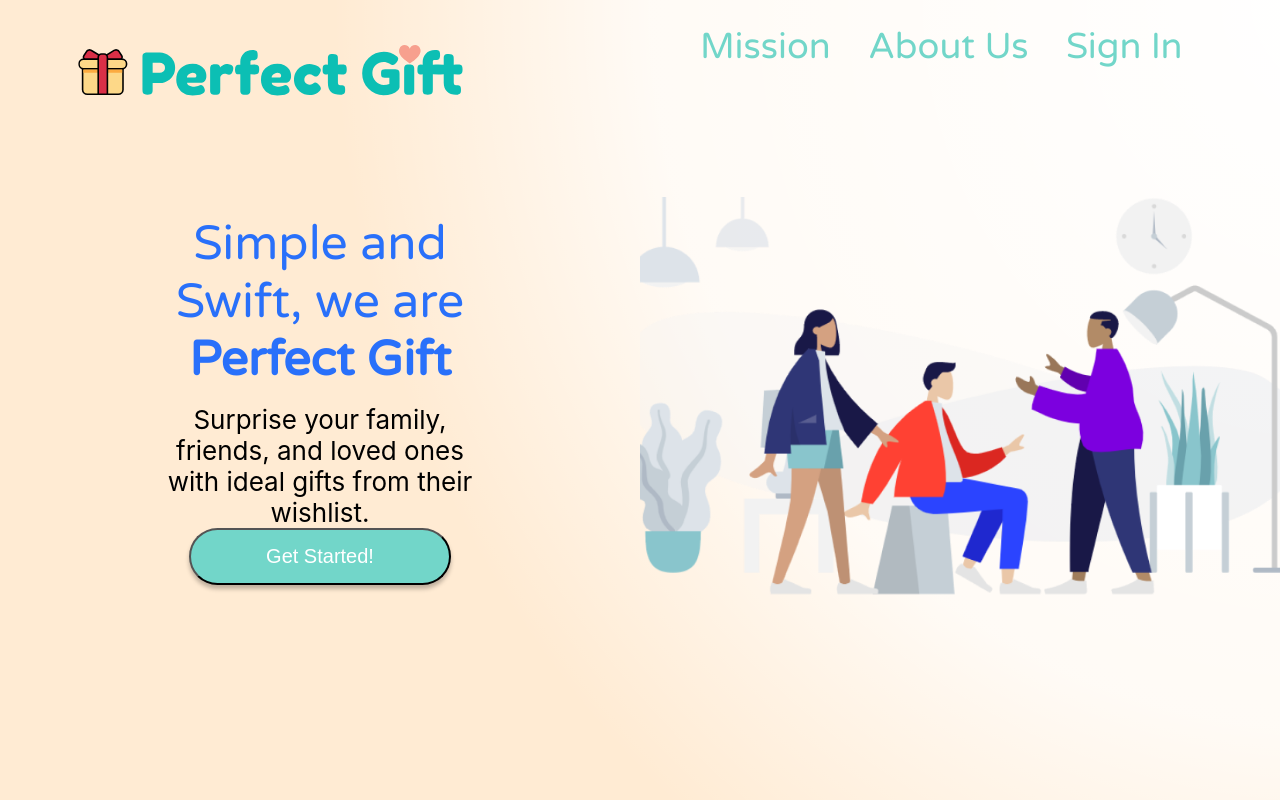
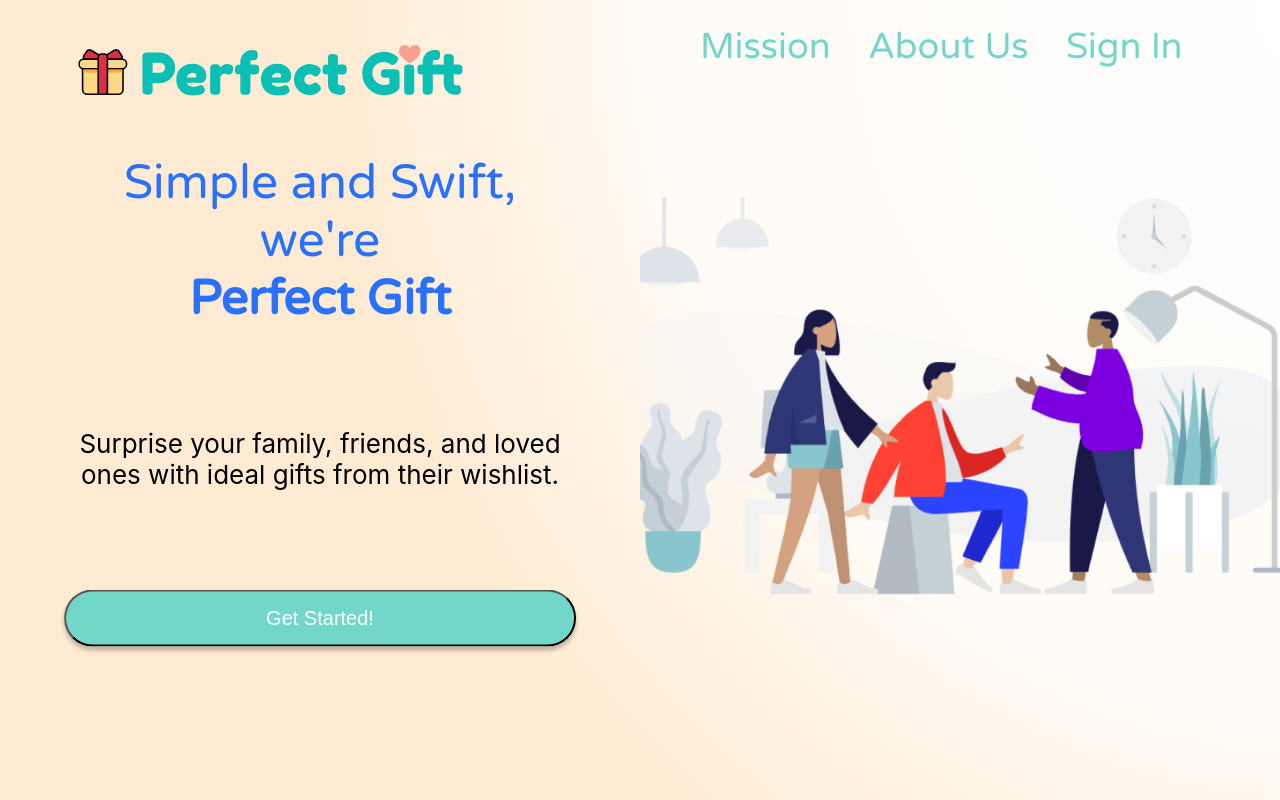
Before and after one commit to venuswku/perfect-gift, a React (Create React App) app: page / in a window 1280 px wide. Built offline with nearby package versions, Linux system fonts and the light colour scheme.

Commit message:
Change spacing on homepage

```diff
--- a/src/App.css
+++ b/src/App.css
@@ -93,6 +93,7 @@
   font-size: 48px;
   font-family: 'Varela Round';
   color: rgba(41, 112, 250, 1);
+  margin-bottom: 100px;
   ;
 }
 
@@ -170,6 +171,8 @@ a:hover {
   background: #72D6C9;
   box-shadow: 0px 4px 4px rgba(0, 0, 0, 0.25);
   border-radius: 50px;
+  white-space: nowrap;
   font-size: 20px;
-  padding: 15px 75px;
+  padding: 15px 200px;
+  margin-top: 100px;
 }
--- a/src/pages/Home.js
+++ b/src/pages/Home.js
@@ -27,7 +27,7 @@ function Home() {
                     {/* for homepage? description */}
                     <div class="split left">
                         <div class="centered">
-                            <p className="blueText">Simple and Swift, we are <br></br><strong>Perfect Gift</strong></p>
+                            <p className="blueText">Simple and Swift, we're <br></br><strong>Perfect Gift</strong></p>
                             {/* <p className="blueText">Simple and Swift, we are</p>
               <strong className="blueText">Perfect Gift</strong> */}
                             <body>Surprise your family, friends, and loved ones with ideal gifts from their wishlist.</body>
```
